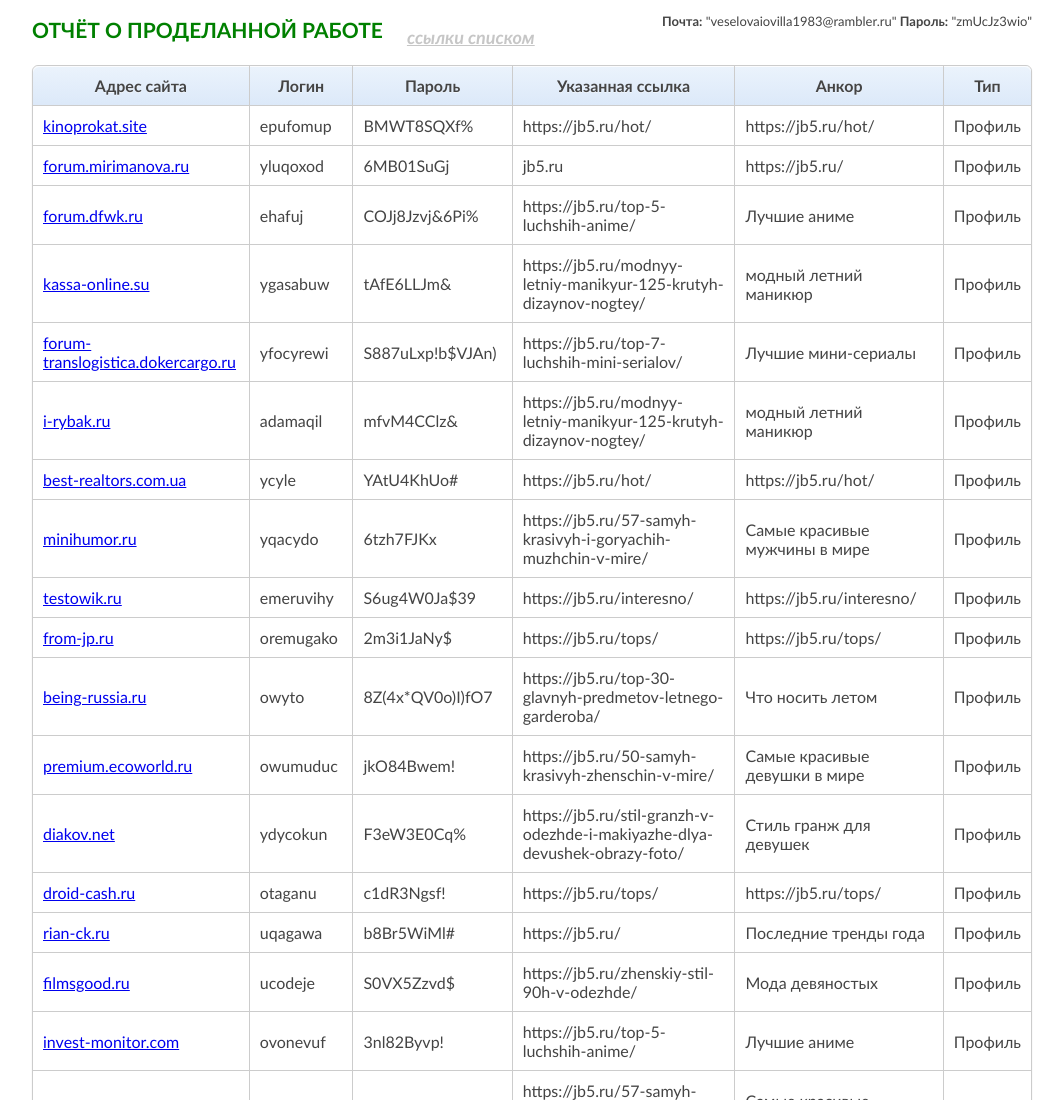
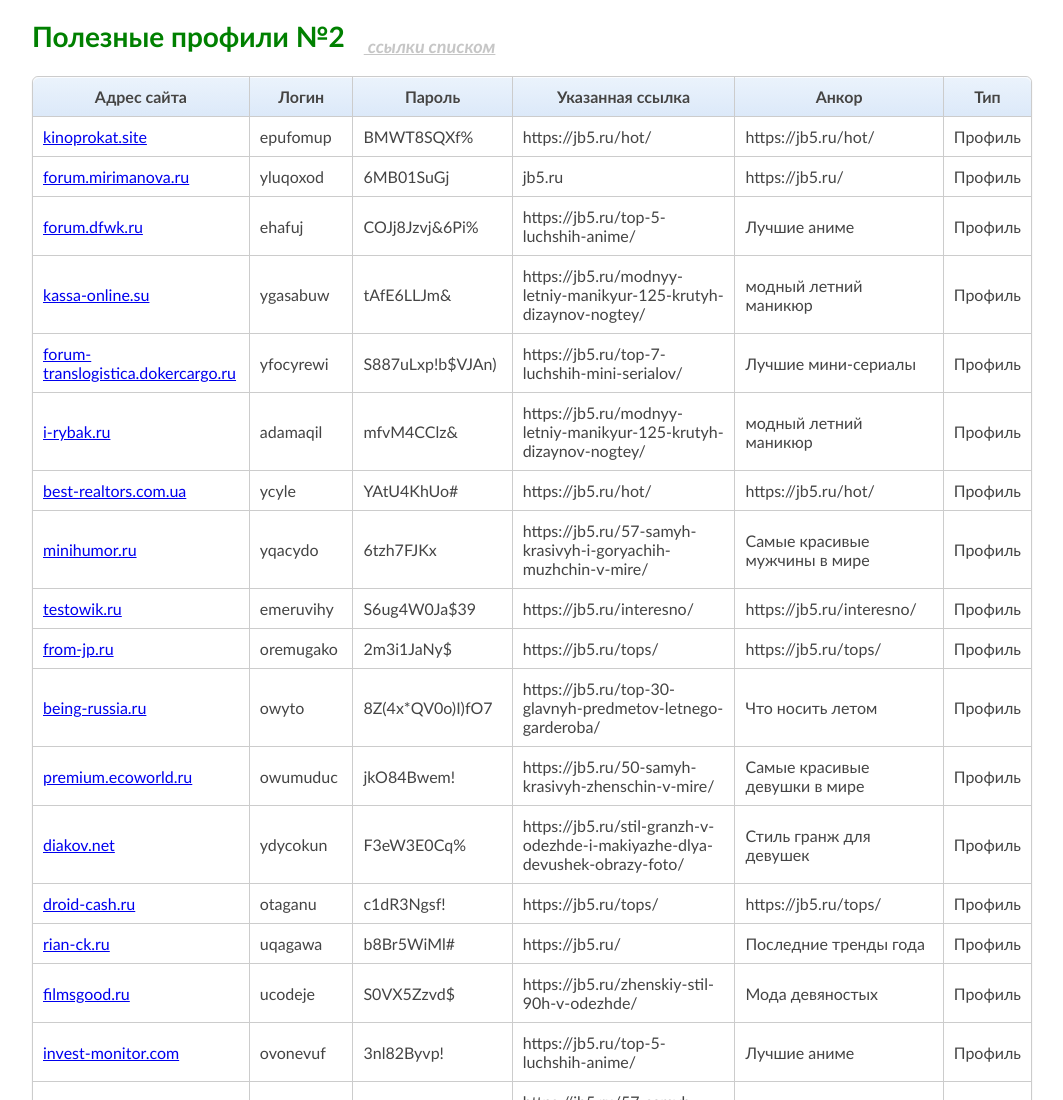
Before and after one commit to mediatrendus/mediatrendus.github.io, a plain HTML site: page otchet2.html in a window 1280 px wide. Shown: the top 1100 px of the page, without its empty margins (108-1171 px from the left). Drawn offline with Linux system fonts and the light colour scheme.

Commit message:
Update otchet2.html

```diff
--- a/otchet2.html
+++ b/otchet2.html
@@ -2,7 +2,8 @@
 <meta http-equiv="Content-Type" content="text/html; charset=UTF-8" />
 <!DOCTYPE html PUBLIC "-//W3C//DTD XHTML 1.1//EN" "http://www.w3.org/TR/xhtml11/DTD/xhtml11.dtd">
 <html><head>
-<title>ОТЧЁТ УСПЕШНОЙ РЕГИСТРАЦИИ. ДАТА СОЗДАНИЯ: 17.09.2021 18:48:20</title>
+<title>Нужные и полезные профили сайтов №2</title>
+<meta name="description" content="Без таких полезных трастовых профилей успешный сайт просто невозможен" />
 </head><body>
 
 <style>
@@ -183,13 +184,10 @@ table {
 
 
 
-<h2 style="color:green;display: inline;float: left;">ОТЧЁТ О ПРОДЕЛАННОЙ РАБОТЕ <sub><em><a href="#list" style="color: rgba(128, 128, 128, 0.45);font-size: 18px;padding-left: 19px;">
+<h1 style="color:green;display: inline;float: left;">Полезные профили №2<sub><em><a href="#list" style="color: rgba(128, 128, 128, 0.45);font-size: 18px;padding-left: 19px;">
 ссылки списком</a>
-</em></sub> </h2><p class="twomail">
-<b>Почта:</b>
-"veselovaiovilla1983@rambler.ru"
-<b>Пароль:</b>
-"zmUcJz3wio"
+</em></sub> </h1><p class="twomail">
+
 <br>
 
 </p>
```
